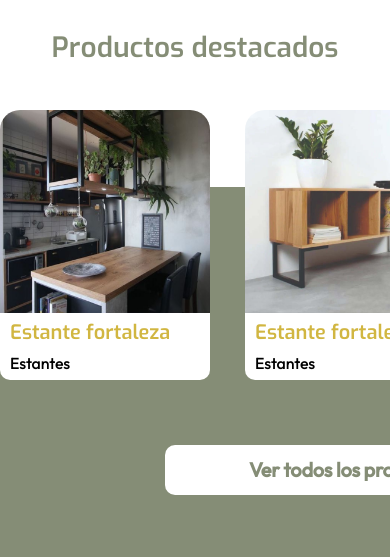
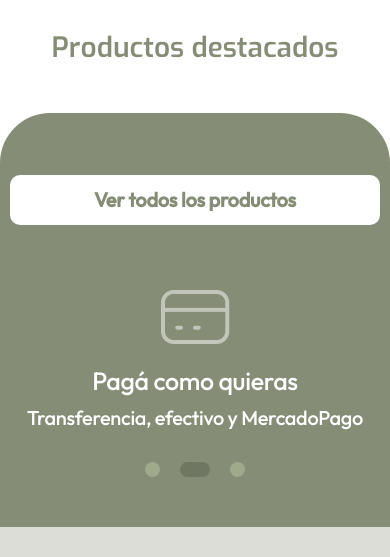
Before and after one commit to Joaquinviretti/venice-industrial, a website: page index.html in a window 390 px wide. Shown: the part 1990-2547 px from the top of the page. Drawn offline with nearby package versions, Linux system fonts and the light colour scheme.

Commit message:
agrego carrusel

```diff
--- a/index.html
+++ b/index.html
@@ -120,6 +120,26 @@
                 <a class="button" href="">Ver todos los productos</a>
             </div>
 
+            <div class="info--mobile">
+                <div class="item item--mobile item1">
+                    <img src="./img/deliver.png" alt="">
+                    <p>Enviamos tu compra</p>
+                    <span>Entregamos a todo el país</span>
+                </div>
+
+                <div class="item item--mobile item2">
+                    <img src="./img/credit.png" alt="">
+                    <p>Pagá como quieras</p>
+                    <span>Transferencia, efectivo y MercadoPago</span>
+                </div>
+
+                <div class="item item--mobile item3">
+                    <img src="./img/lock.png" alt="">
+                    <p>Productos protegidos</p>
+                    <span>Madera laqueada impermeabilizada</span>
+                </div>
+            </div>
+
             <div class="info">
                 <div class="item">
                     <img src="./img/deliver.png" alt="">
@@ -139,6 +159,13 @@
                     <span>Madera laqueada impermeabilizada</span>
                 </div>
             </div>
+
+            <div class="controls">
+                <span id="dot1" class="dot dot--active"></span>
+                <span id="dot2" class="dot"></span>
+                <span id="dot3" class="dot"></span>
+            </div>
+
         </div>
     </section>
 
--- a/js/script.js
+++ b/js/script.js
@@ -34,3 +34,31 @@ $("#closeMenuButton").on("click", () => {
     $("#openMenuButton").show();
     $("#list--mobile").hide(200);
 })
+
+$(".dot").on("click", (e) => {
+    clearInterval(myInterval)
+    myInterval = setInterval(changeItem, 4000)
+    let id = e.currentTarget.id
+    $(".dot").removeClass("dot--active")
+    $(".item").hide()
+    $(`.item${id.substring(id.length - 1)}`).show()
+    $(`#${id}`).addClass("dot--active")
+})
+
+const changeItem = () => {
+
+    let id = $(".dot--active").attr("id");
+    $(`#${id}`).removeClass("dot--active");
+    let num = parseInt(id.substring(id.length - 1))
+    $(`.item${num}`).hide()
+    if(num == 3){
+        num = 1;
+    } else {
+        num += 1;
+    }
+    $(`.item${num}`).show()
+    $(`#dot${num}`).addClass("dot--active");
+
+}
+
+let myInterval = setInterval(changeItem, 3000)
--- a/styles/scss/abstracts/_variables.scss
+++ b/styles/scss/abstracts/_variables.scss
@@ -1,6 +1,8 @@
 // colors
 $primary: #525C63;
 $primaryLight: #66737C;
+$primaryControl:#9FA98B;
+$primaryControlActive: #6F7662;
 $secondary: #858D76;
 $secondaryLight: #DBDDD6;
 $text: #D1B641;
--- a/styles/scss/pages/_home.scss
+++ b/styles/scss/pages/_home.scss
@@ -196,8 +196,8 @@
     .destacadosGrid {
         width: 100%;
         display: grid;
-        grid-template: "cards" "button" "info";
-        grid-template-rows: auto 180px auto;
+        grid-template: "cards" "button" "info" "controls";
+        grid-template-rows: auto 180px auto auto;
         grid-template-columns: auto;
 
         .background {
@@ -208,6 +208,10 @@
             z-index: -1;
             width: 100%;
             background-color: $secondary;
+        }
+
+        .controls {
+            grid-area: controls;
         }
 
         .cardsContainer {
@@ -240,7 +244,7 @@
             }
         }
 
-        .info {
+        .info--mobile, .info {
             grid-area: info;
             display: flex;
             justify-content: space-evenly;
@@ -249,6 +253,10 @@
                 @include item;
                 flex: 1;
             }
+        }
+
+        .info--mobile {
+            display: none;
         }
     }
 }
@@ -365,11 +373,11 @@
         }
 
         .destacadosGrid {
-            overflow: hidden;
             .cardsContainer {
                 justify-content: space-between;
                 width: 700px;
                 overflow-x: scroll;
+                display: none;
                 .card1, .card2, .card3 {
                    width: 210px;
                    height: 270px;
@@ -385,13 +393,45 @@
             }
 
             .info {
+                display: none;
+            }
+
+            .info--mobile {
+                display: flex;
                 .item {
                     width: 10px;
+                }
+                .item1, .item2, .item3 {
+                    display: none;
+                }
+
+                .item1 {
+                    display: inline;
+                }
+            }
+
+            .controls {
+                display: flex;
+                justify-content: center;
+                margin-top: 30px;
+                .dot {
+                    padding: 5px;
+                    margin: 0 10px;
+                    height: 15px;
+                    width: 15px;
+                    background-color: $primaryControl;
+                    border-radius: 50%;
+                    display: inline-block;
+                }
+                .dot--active {
+                    background: $primaryControlActive;
+                    width: 30px;
+                    border-radius: 50px;
+                    transition: all 0.5s;
                 }
             }
 
         }
 
-
     }
 }
```
Also changed, not shown: styles/css/style.css, 1 other file.
